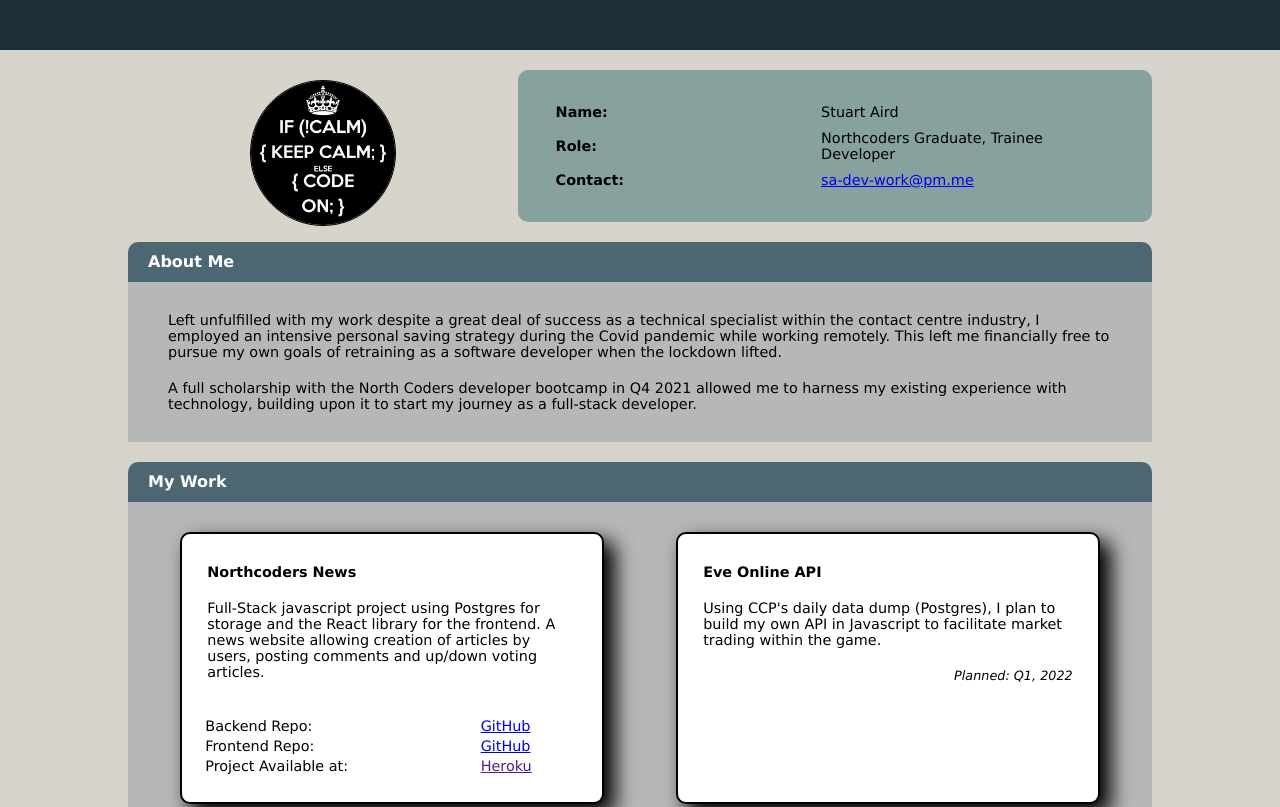
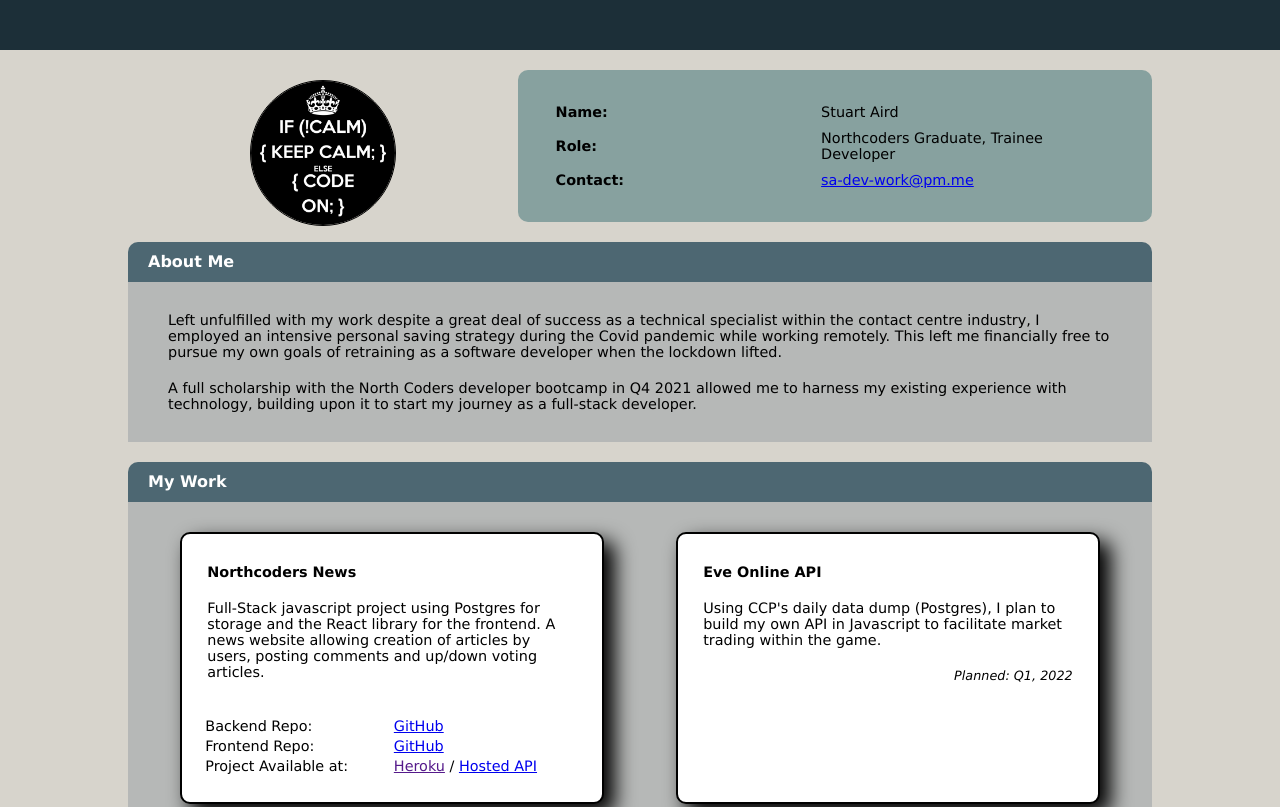
Before and after one commit to stuartaird/stuartaird.github.io, a plain HTML site: page index.html in a window 1280 px wide. Shown: the top 807 px of the page. Drawn offline with Linux system fonts and the light colour scheme.

Commit message:
adds hosted API link for nc-news portfolio card and adds .gitignore file

```diff
--- a/index.html
+++ b/index.html
@@ -80,7 +80,10 @@
             </tr>
             <tr>
               <td>Project Available at:</td>
-              <td><a href="">Heroku</a></td>
+              <td>
+                <a href="">Heroku</a> /
+                <a href="https://sa-nc-news.herokuapp.com/api">Hosted API</a>
+              </td>
             </tr>
           </table>
         </div>
```
Also changed, not shown: 1 other file.
